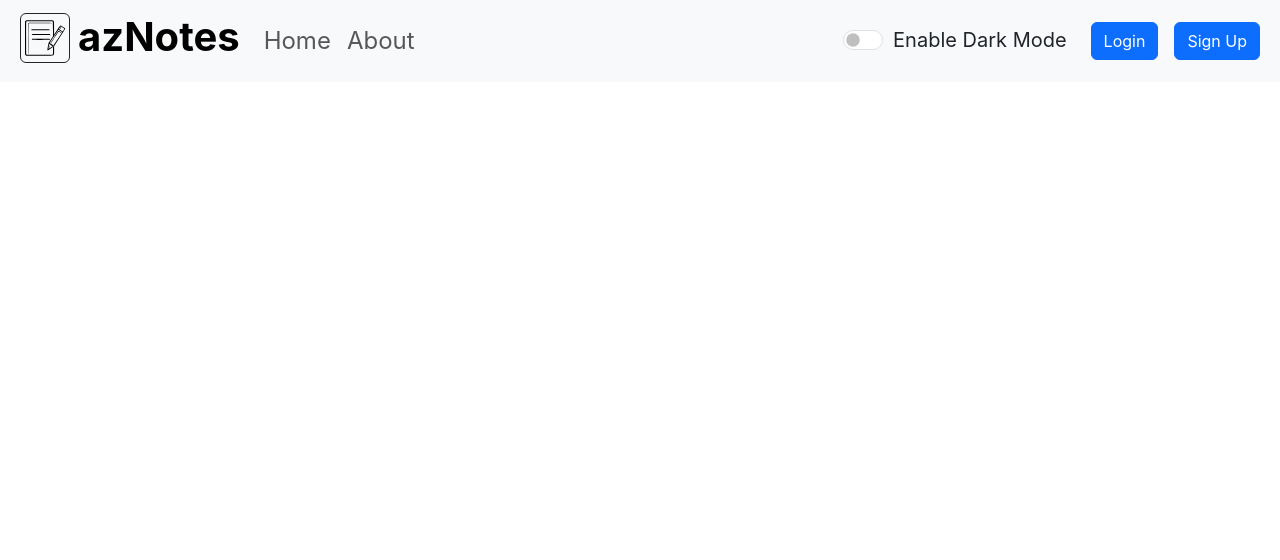
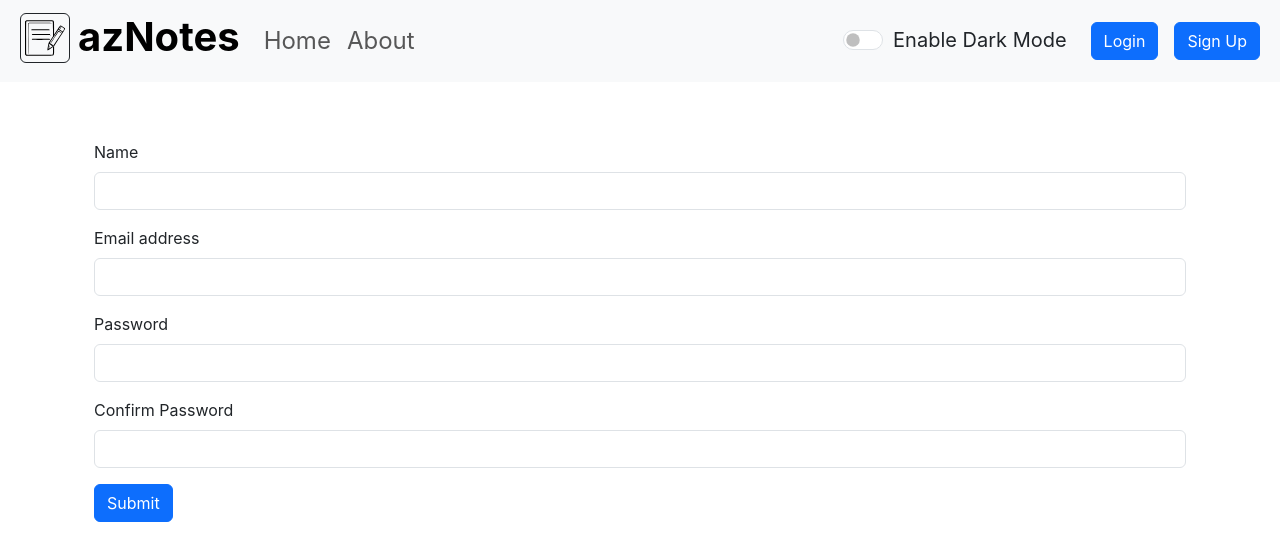
Before and after one commit to sayemfarhad001/aznotes-frontend, a React (Create React App) app: page /signup in a window 1280 px wide. Shown: the top 560 px of the page. Built offline with nearby package versions, Linux system fonts and the light colour scheme.

Commit message:
sign up  (api+ui)

```diff
--- a/src/components/SignUp.js
+++ b/src/components/SignUp.js
@@ -1,11 +1,73 @@
-import React from 'react'
+import React, { useState } from 'react'
+import { useNavigate } from 'react-router-dom'
 
 const SignUp = () => {
-  return (
-    <div>
 
-    </div>
-  )
+    let navigate = useNavigate();
+    const [credentials, setCredentials] = useState({name:"", email: "", password: "", cpassword: ""})
+
+    const onChange = (e) => {
+        setCredentials({...credentials, [e.target.name]: e.target.value})
+    }
+
+    const handleSubmit = async (e)=>{
+        e.preventDefault();
+        // API CALL
+        const {name, email, password} = credentials;
+        const base_url = process.env.REACT_APP_BASE_URL;
+        const url = `${base_url}/api/auth/createuser`
+        const response = await fetch(url,{
+            method: "POST",
+            headers: {
+                "Content-Type" : "application/json",
+            },
+            body: JSON.stringify({name: name, email: email, password: password})
+        })
+        const json = await response.json();
+        console.log(json)
+        // NO NEED TO CHECK WRONG CREDS HERE
+        if(json.success){
+            //Save token & redirect
+            localStorage.setItem('token', json.authToken);
+            navigate('/');
+        } else {
+            alert("invalid creds")
+        }
+    }
+
+
+    return (
+        <div className="container">
+            <form onSubmit={handleSubmit}>
+                <div className="mb-3">
+                    <label htmlFor="name" className="form-label">Name</label>
+                    <input type="name" className="form-control" id="name" name="name"
+                        onChange={onChange} value={credentials.name} />
+                </div>
+
+                <div className="mb-3">
+                    <label htmlFor="email" className="form-label">Email address</label>
+                    <input type="email" className="form-control" id="email" name="email"
+                        onChange={onChange} value={credentials.email} aria-describedby="emailHelp" />
+                    {/* <div id="emailHelp" className="form-text">We'll never share your email with anyone else.</div> */}
+                </div>
+                <div className="mb-3">
+                    <label htmlFor="password" className="form-label">Password</label>
+                    <input type="password" className="form-control" id="password" name="password"
+                        onChange={onChange} value={credentials.password}
+                        required minLength={5}/>
+                </div>
+                <div className="mb-3">
+                    <label htmlFor="cpassword" className="form-label">Confirm Password</label>
+                    <input type="password" className="form-control" id="cpassword" name="cpassword"
+                        onChange={onChange} value={credentials.cpassword}
+                        required minLength={5}/>
+                </div>
+
+                <button type="submit" className="btn btn-primary">Submit</button>
+            </form>
+        </div>
+    )
 }
 
 export default SignUp
```
